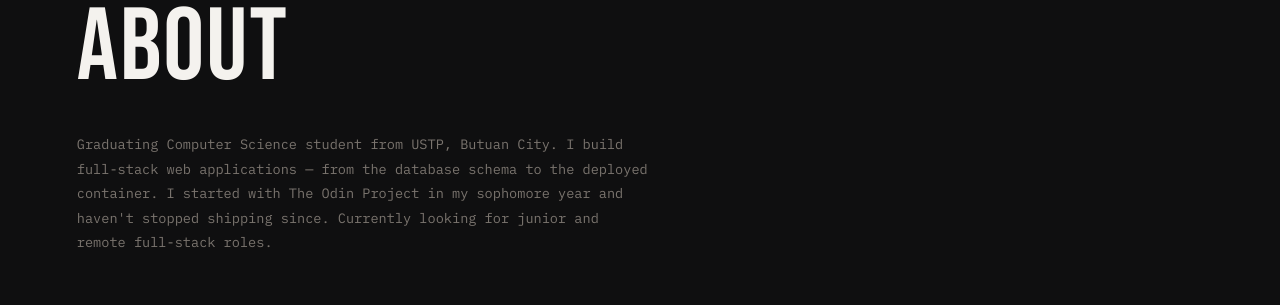
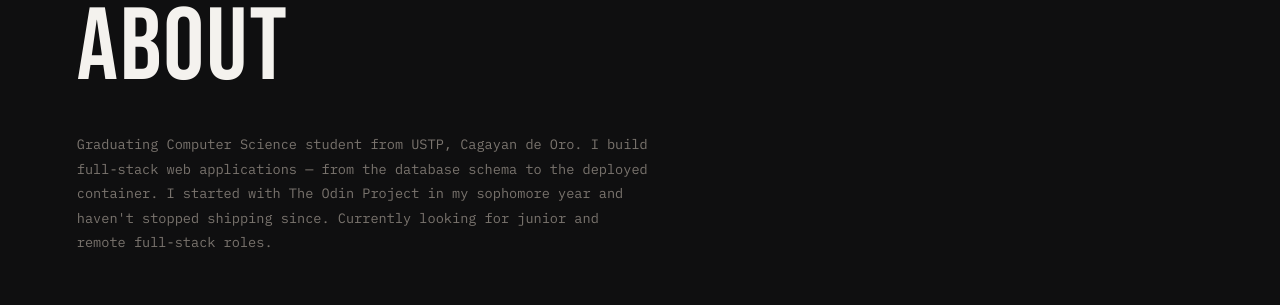
Before and after one commit to nethangabrielb/personal-website, a React (Vite) app: page / in a window 1280 px wide. Shown: the part 920-1225 px from the top of the page. Built offline with nearby package versions, Linux system fonts and the light colour scheme.

Commit message:
fix: update university campus location in about section bio

```diff
--- a/src/components/sections/AboutStack.tsx
+++ b/src/components/sections/AboutStack.tsx
@@ -53,7 +53,7 @@ export const AboutStack = () => {
       {/* Bio paragraph */}
       <Reveal delay={0.15}>
         <p className="about__bio">
-          Graduating Computer Science student from USTP, Butuan City. I build
+          Graduating Computer Science student from USTP, Cagayan de Oro. I build
           full-stack web applications — from the database schema to the deployed
           container. I started with The Odin Project in my sophomore year and
           haven't stopped shipping since. Currently looking for junior and remote
```
